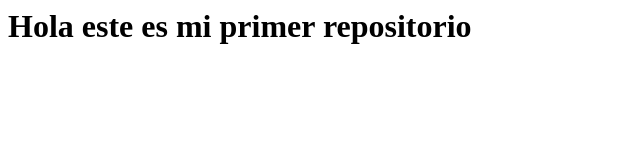
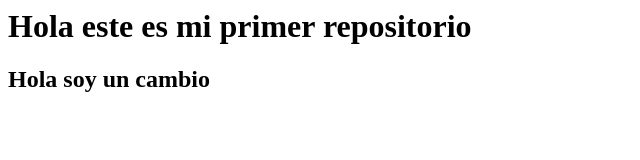
Before and after one commit to christianhm97/Ejemplo1, a plain HTML site: page index.html in a window 1280 px wide. Shown: the whole page, without its empty margins (0-640 px from the left). Drawn offline with Linux system fonts and the light colour scheme.

Commit message:
Primer cambio

```diff
--- a/index.html
+++ b/index.html
@@ -1,3 +1,4 @@
 <html>
     <h1>Hola este es mi primer repositorio</h1>
+    <h2>Hola soy un cambio</h2>
 </html>
```
